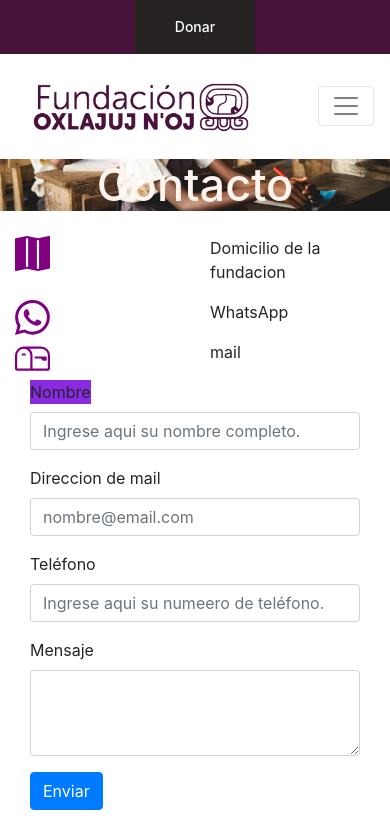
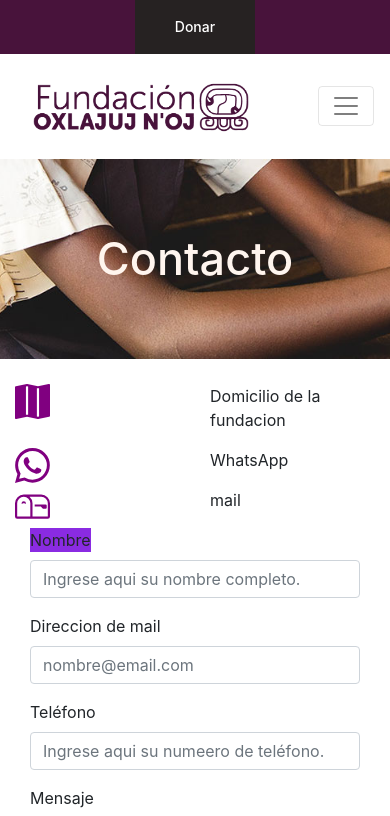
Before and after one commit to Ada-IT/ppi-web-oxlajuj, a Next.js app: page /contacto in a window 390 px wide. Shown: the top 816 px of the page. Built offline with nearby package versions, Linux system fonts and the light colour scheme.

Commit message:
se ajusta estilo en hero para mobile y se mueve estilos a componentes

```diff
--- a/components/formularioContacto/formularioContacto.jsx
+++ b/components/formularioContacto/formularioContacto.jsx
@@ -1,10 +1,9 @@
-import style from "../../styles/FormularioContacto.module.css";
+import style from "./FormularioContacto.module.css";
 import Button from "react-bootstrap/Button";
 import Form from "react-bootstrap/Form";
 import Col from "react-bootstrap/Col";
 
 const FormularioContacto = () => {
-
   return (
     <Col>
       <Form>
@@ -35,7 +34,7 @@ const FormularioContacto = () => {
         </Button>
       </Form>
     </Col>
-    )
+  );
 };
 
 export default FormularioContacto;
--- a/components/hero/Hero.jsx
+++ b/components/hero/Hero.jsx
@@ -1,5 +1,5 @@
 import Image from "react-bootstrap/Image";
-import hero from "./Hero.module.css";
+import style from "./Hero.module.css";
 import imgs from "./imgs";
 import { useRouter } from "next/router";
 
@@ -9,9 +9,14 @@ const Hero = () => {
   const heroType = imgs.filter((img) => router.asPath == img.type);
 
   return (
-    <div className={hero.contentImage}>
-      <Image className={hero.img} src={heroType[0].img} fluid />
-      <h1 className={hero.textImage}>{heroType[0].title}</h1>
+    <div className={style.contentImage}>
+      <Image
+        className={style.img}
+        src={heroType[0].img}
+        style={{ height: "200px", objectFit: "cover" }}
+        fluid
+      />
+      <h1 className={style.textImage}>{heroType[0].title}</h1>
     </div>
   );
 };
--- a/components/hero/hero.module.css
+++ b/components/hero/hero.module.css
@@ -11,7 +11,3 @@
   color: seashell;
   font-size: 45px;
 }
-.img {
-  height: 200;
-  object-fit: "cover";
-}
--- a/styles/Carrousel.module.css
+++ /dev/null
@@ -1,4 +0,0 @@
-.wrpper{
-  background: rgba(76, 175, 80, 0.3);
-    z-index: 10;
-}
```
Also changed, not shown: components/formularioContacto/formularioContacto.module.css (renamed from styles/formularioContacto.module.css). Lines whose indentation alone changed are shown as unchanged.
